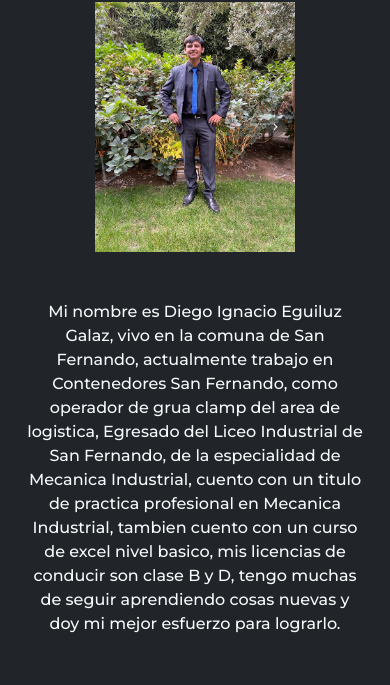
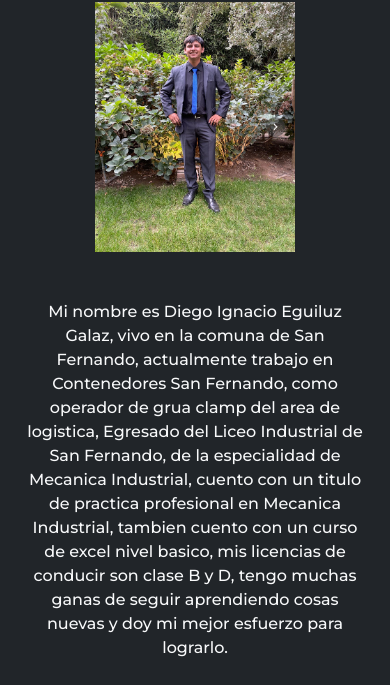
Before and after one commit to CynthiaZuniga/CynthiaForkedthis, a plain HTML site: page index.html in a window 390 px wide. Shown: the part 159-844 px from the top of the page. Drawn offline with nearby package versions, Linux system fonts and the light colour scheme.

Commit message:
commit 31

```diff
--- a/index.html
+++ b/index.html
@@ -31,7 +31,7 @@
               <img class="col md-auto img" src="./assets/img/Diego.jpg" height="250px" alt="">
             </div>
             <div class="col-md-auto">
-              <p class="col-md-auto mt-5">Mi nombre es Diego Ignacio Eguiluz Galaz, vivo en la comuna de San Fernando, actualmente trabajo en Contenedores San Fernando, como operador de grua clamp del area de logistica, Egresado del Liceo Industrial de San Fernando, de la especialidad de Mecanica Industrial, cuento con un titulo de practica profesional en Mecanica Industrial, tambien cuento con un curso de excel nivel basico, mis licencias de conducir son clase B y D, tengo muchas de seguir aprendiendo cosas nuevas y doy mi mejor esfuerzo para lograrlo.</p>
+              <p class="col-md-auto mt-5">Mi nombre es Diego Ignacio Eguiluz Galaz, vivo en la comuna de San Fernando, actualmente trabajo en Contenedores San Fernando, como operador de grua clamp del area de logistica, Egresado del Liceo Industrial de San Fernando, de la especialidad de Mecanica Industrial, cuento con un titulo de practica profesional en Mecanica Industrial, tambien cuento con un curso de excel nivel basico, mis licencias de conducir son clase B y D, tengo muchas ganas de seguir aprendiendo cosas nuevas y doy mi mejor esfuerzo para lograrlo.</p>
             </div>
           </div>
       </header>
```
